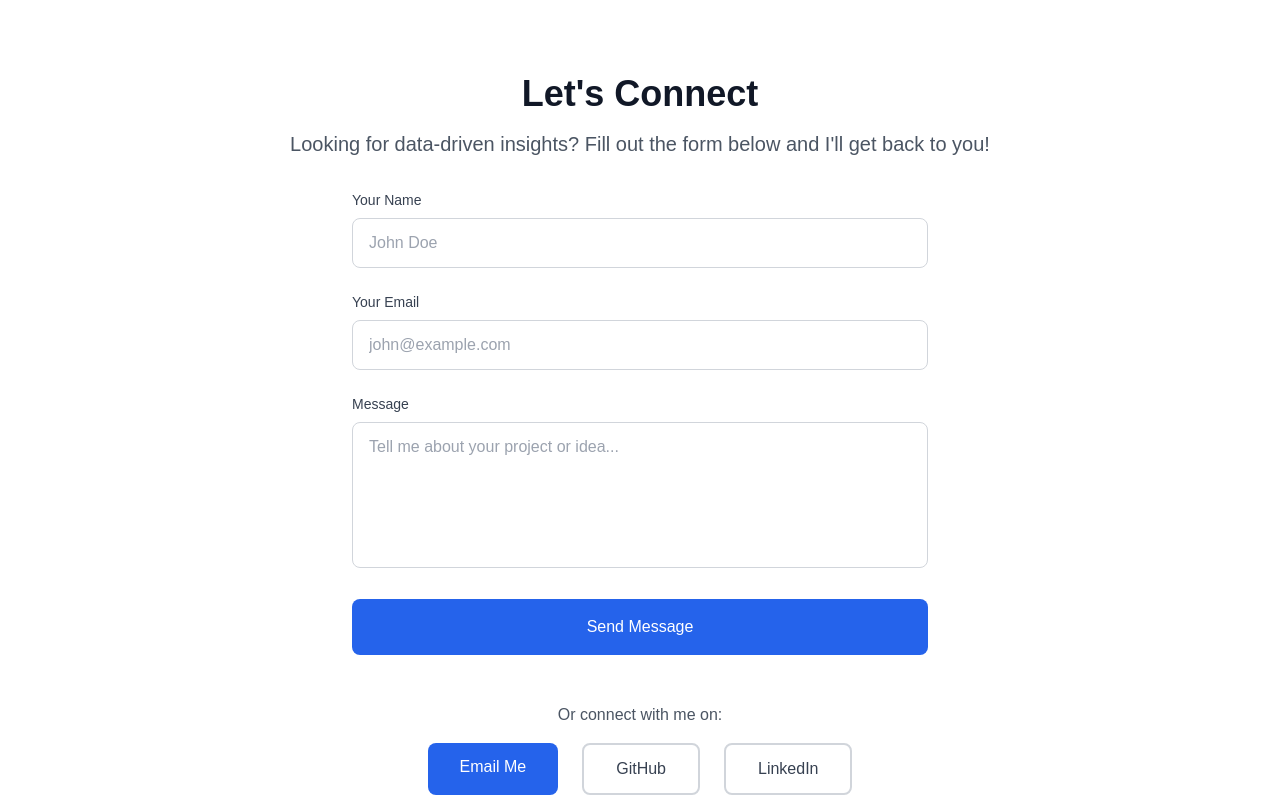
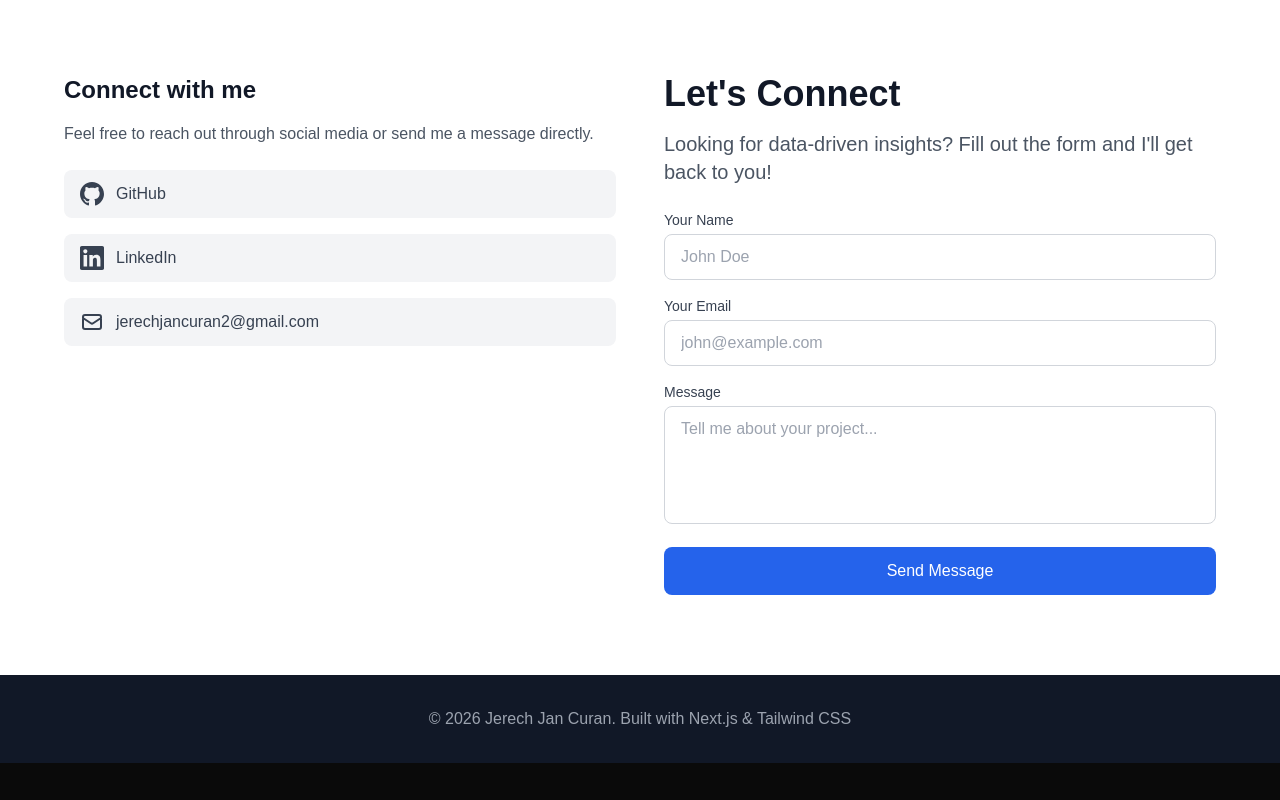
Before and after one commit to jjcuran-code/curan_app-dev_portfolio, a Next.js app: page / in a window 1280 px wide. Shown: the part 2620-3420 px from the top of the page. After the commit the page ends 3383 px from the top, so only its background shows below. Built offline with nearby package versions, Linux system fonts and the light colour scheme.

Commit message:
Reorganize contact section: side-by-side layout with social links on left, form on right

```diff
--- a/app/page.tsx
+++ b/app/page.tsx
@@ -546,19 +546,58 @@
 
       {/* Contact Section */}
       <section id="contact" className="py-20 px-6 bg-white dark:bg-gray-900">
-        <div className="max-w-4xl mx-auto">
-          <h2 className="text-4xl font-bold text-gray-900 dark:text-white mb-4 text-center">
+        <div className="max-w-6xl mx-auto">
+          <div className="grid md:grid-cols-2 gap-12 items-start">
+            {/* Left Side - Social Links & Info */}
+            <div className="order-2 md:order-1">
+              <h3 className="text-2xl font-bold text-gray-900 dark:text-white mb-4">
+                Connect with me
+              </h3>
+              <p className="text-gray-600 dark:text-gray-400 mb-6">
+                Feel free to reach out through social media or send me a message directly.
+              </p>
+              <div className="flex flex-col gap-4">
+                <a
+                  href="https://github.com/jjcuran-code"
+                  target="_blank"
+                  rel="noopener noreferrer"
+                  className="inline-flex items-center gap-3 px-4 py-3 bg-gray-100 dark:bg-gray-800 rounded-lg text-gray-700 dark:text-gray-300 hover:bg-gray-200 dark:hover:bg-gray-700 transition"
+                >
+                  <svg className="w-6 h-6" fill="currentColor" viewBox="0 0 24 24"><path d="M12 0c-6.626 0-12 5.373-12 12 0 5.302 3.438 9.8 8.207 11.387.599.111.793-.261.793-.577v-2.234c-3.338.726-4.033-1.416-4.033-1.416-.546-1.387-1.333-1.756-1.333-1.756-1.089-.745.083-.729.083-.729 1.205.084 1.839 1.237 1.839 1.237 1.07 1.834 2.807 1.304 3.492.997.107-.775.418-1.305.762-1.604-2.665-.305-5.467-1.334-5.467-5.931 0-1.311.469-2.381 1.236-3.221-.124-.303-.535-1.524.117-3.176 0 0 1.008-.322 3.301 1.23.957-.266 1.983-.399 3.003-.404 1.02.005 2.047.138 3.006.404 2.291-1.552 3.297-1.23 3.297-1.23.653 1.653.242 2.874.118 3.176.77.84 1.235 1.911 1.235 3.221 0 4.609-2.807 5.624-5.479 5.921.43.372.823 1.102.823 2.222v3.293c0 .319.192.694.801.576 4.765-1.589 8.199-6.086 8.199-11.386 0-6.627-5.373-12-12-12z"/></svg>
+                  <span className="font-medium">GitHub</span>
+                </a>
+                <a
+                  href="https://www.linkedin.com/in/jerech-jan-curan-0049a23a7/"
+                  target="_blank"
+                  rel="noopener noreferrer"
+                  className="inline-flex items-center gap-3 px-4 py-3 bg-gray-100 dark:bg-gray-800 rounded-lg text-gray-700 dark:text-gray-300 hover:bg-gray-200 dark:hover:bg-gray-700 transition"
+                >
+                  <svg className="w-6 h-6" fill="currentColor" viewBox="0 0 24 24"><path d="M20.447 20.452h-3.554v-5.569c0-1.328-.027-3.037-1.852-3.037-1.853 0-2.136 1.445-2.136 2.939v5.667H9.351V9h3.414v1.561h.046c.477-.9 1.637-1.85 3.37-1.85 3.601 0 4.267 2.37 4.267 5.455v6.286zM5.337 7.433c-1.144 0-2.063-.926-2.063-2.065 0-1.138.92-2.063 2.063-2.063 1.14 0 2.064.925 2.064 2.063 0 1.139-.925 2.065-2.064 2.065zm1.782 13.019H3.555V9h3.564v11.452zM22.225 0H1.771C.792 0 0 .774 0 1.729v20.542C0 23.227.792 24 1.771 24h20.451C23.2 24 24 23.227 24 22.271V1.729C24 .774 23.2 0 22.222 0h.003z"/></svg>
+                  <span className="font-medium">LinkedIn</span>
+                </a>
+                <a
+                  href="mailto:jerechjancuran2@gmail.com"
+                  className="inline-flex items-center gap-3 px-4 py-3 bg-gray-100 dark:bg-gray-800 rounded-lg text-gray-700 dark:text-gray-300 hover:bg-gray-200 dark:hover:bg-gray-700 transition"
+                >
+                  <svg className="w-6 h-6" fill="none" stroke="currentColor" viewBox="0 0 24 24"><path strokeLinecap="round" strokeLinejoin="round" strokeWidth={2} d="M3 8l7.89 5.26a2 2 0 002.22 0L21 8M5 19h14a2 2 0 002-2V7a2 2 0 00-2-2H5a2 2 0 00-2 2v10a2 2 0 002 2z" /></svg>
+                  <span className="font-medium">jerechjancuran2@gmail.com</span>
+                </a>
+              </div>
+            </div>
+
+            {/* Right Side - Let's Connect & Form */}
+            <div className="order-1 md:order-2">
+              <h2 className="text-4xl font-bold text-gray-900 dark:text-white mb-4">
                 Let's Connect
               </h2>
-          <p className="text-xl text-gray-600 dark:text-gray-400 mb-8 text-center">
-            Looking for data-driven insights? Fill out the form below and I'll get back to you!
+              <p className="text-xl text-gray-600 dark:text-gray-400 mb-6">
+                Looking for data-driven insights? Fill out the form and I'll get back to you!
               </p>
 
               {/* Contact Form */}
-          <div className="max-w-xl mx-auto mb-12">
-            <form onSubmit={handleSubmit} className="space-y-6">
+              <form onSubmit={handleSubmit} className="space-y-4">
                 <div>
-                <label htmlFor="name" className="block text-sm font-medium text-gray-700 dark:text-gray-300 mb-2">
+                  <label htmlFor="name" className="block text-sm font-medium text-gray-700 dark:text-gray-300 mb-1">
                     Your Name
                   </label>
                   <input
@@ -568,13 +607,13 @@
                     required
                     value={formData.name}
                     onChange={(e) => setFormData({ ...formData, name: e.target.value })}
-                  className="w-full px-4 py-3 border border-gray-300 dark:border-gray-600 rounded-lg bg-white dark:bg-gray-800 text-gray-900 dark:text-white focus:ring-2 focus:ring-blue-500 focus:border-transparent transition"
+                    className="w-full px-4 py-2.5 border border-gray-300 dark:border-gray-600 rounded-lg bg-white dark:bg-gray-800 text-gray-900 dark:text-white focus:ring-2 focus:ring-blue-500 focus:border-transparent transition"
                     placeholder="John Doe"
                   />
                 </div>
 
                 <div>
-                <label htmlFor="email" className="block text-sm font-medium text-gray-700 dark:text-gray-300 mb-2">
+                  <label htmlFor="email" className="block text-sm font-medium text-gray-700 dark:text-gray-300 mb-1">
                     Your Email
                   </label>
                   <input
@@ -584,75 +623,47 @@
                     required
                     value={formData.email}
                     onChange={(e) => setFormData({ ...formData, email: e.target.value })}
-                  className="w-full px-4 py-3 border border-gray-300 dark:border-gray-600 rounded-lg bg-white dark:bg-gray-800 text-gray-900 dark:text-white focus:ring-2 focus:ring-blue-500 focus:border-transparent transition"
+                    className="w-full px-4 py-2.5 border border-gray-300 dark:border-gray-600 rounded-lg bg-white dark:bg-gray-800 text-gray-900 dark:text-white focus:ring-2 focus:ring-blue-500 focus:border-transparent transition"
                     placeholder="john@example.com"
                   />
                 </div>
 
                 <div>
-                <label htmlFor="message" className="block text-sm font-medium text-gray-700 dark:text-gray-300 mb-2">
+                  <label htmlFor="message" className="block text-sm font-medium text-gray-700 dark:text-gray-300 mb-1">
                     Message
                   </label>
                   <textarea
                     id="message"
                     name="message"
                     required
-                  rows={5}
+                    rows={4}
                     value={formData.message}
                     onChange={(e) => setFormData({ ...formData, message: e.target.value })}
-                  className="w-full px-4 py-3 border border-gray-300 dark:border-gray-600 rounded-lg bg-white dark:bg-gray-800 text-gray-900 dark:text-white focus:ring-2 focus:ring-blue-500 focus:border-transparent transition resize-none"
-                  placeholder="Tell me about your project or idea..."
+                    className="w-full px-4 py-2.5 border border-gray-300 dark:border-gray-600 rounded-lg bg-white dark:bg-gray-800 text-gray-900 dark:text-white focus:ring-2 focus:ring-blue-500 focus:border-transparent transition resize-none"
+                    placeholder="Tell me about your project..."
                   />
                 </div>
 
                 <button
                   type="submit"
                   disabled={formStatus === "loading"}
-                className="w-full px-8 py-4 bg-blue-600 text-white rounded-lg hover:bg-blue-700 active:scale-95 transition-all duration-200 font-medium disabled:opacity-50 disabled:cursor-not-allowed"
+                  className="w-full px-6 py-3 bg-blue-600 text-white rounded-lg hover:bg-blue-700 active:scale-95 transition-all duration-200 font-medium disabled:opacity-50 disabled:cursor-not-allowed"
                 >
                   {formStatus === "loading" ? "Sending..." : "Send Message"}
                 </button>
 
                 {formStatus === "success" && (
-                <div className="p-4 bg-green-100 dark:bg-green-900 text-green-700 dark:text-green-300 rounded-lg text-center">
+                  <div className="p-3 bg-green-100 dark:bg-green-900 text-green-700 dark:text-green-300 rounded-lg text-center text-sm">
                     ✅ Message sent successfully! I'll get back to you soon.
                   </div>
                 )}
 
                 {formStatus === "error" && (
-                <div className="p-4 bg-red-100 dark:bg-red-900 text-red-700 dark:text-red-300 rounded-lg text-center">
-                  ❌ Something went wrong. Please try again or email me directly.
+                  <div className="p-3 bg-red-100 dark:bg-red-900 text-red-700 dark:text-red-300 rounded-lg text-center text-sm">
+                    ❌ Something went wrong. Please try again.
                   </div>
                 )}
               </form>
-          </div>
-
-          {/* Social Links */}
-          <div className="text-center">
-            <p className="text-gray-600 dark:text-gray-400 mb-4">Or connect with me on:</p>
-            <div className="flex gap-6 justify-center flex-wrap">
-              <a
-                href="mailto:jerechjancuran2@gmail.com"
-                className="px-8 py-3 bg-blue-600 text-white rounded-lg hover:bg-blue-700 active:scale-95 transition-all duration-200 font-medium"
-              >
-                Email Me
-              </a>
-              <a
-                href="https://github.com/jjcuran-code"
-                target="_blank"
-                rel="noopener noreferrer"
-                className="px-8 py-3 border-2 border-gray-300 dark:border-gray-600 text-gray-700 dark:text-gray-300 rounded-lg hover:bg-gray-50 dark:hover:bg-gray-800 active:scale-95 transition-all duration-200 font-medium"
-              >
-                GitHub
-              </a>
-              <a
-                href="https://www.linkedin.com/in/jerech-jan-curan-0049a23a7/"
-                target="_blank"
-                rel="noopener noreferrer"
-                className="px-8 py-3 border-2 border-gray-300 dark:border-gray-600 text-gray-700 dark:text-gray-300 rounded-lg hover:bg-gray-50 dark:hover:bg-gray-800 active:scale-95 transition-all duration-200 font-medium"
-              >
-                LinkedIn
-              </a>
             </div>
           </div>
         </div>
```
Lines whose indentation alone changed are shown as unchanged.
